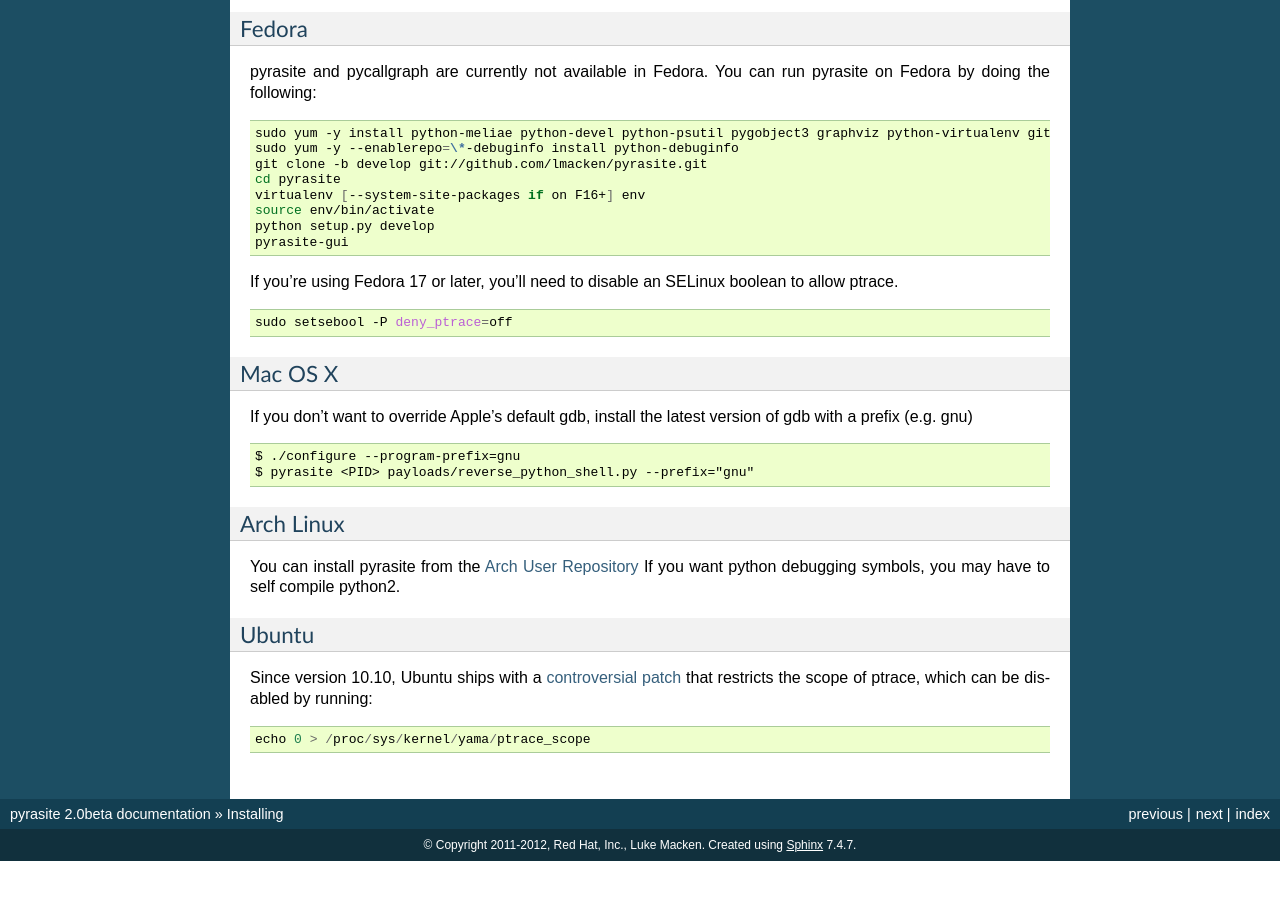
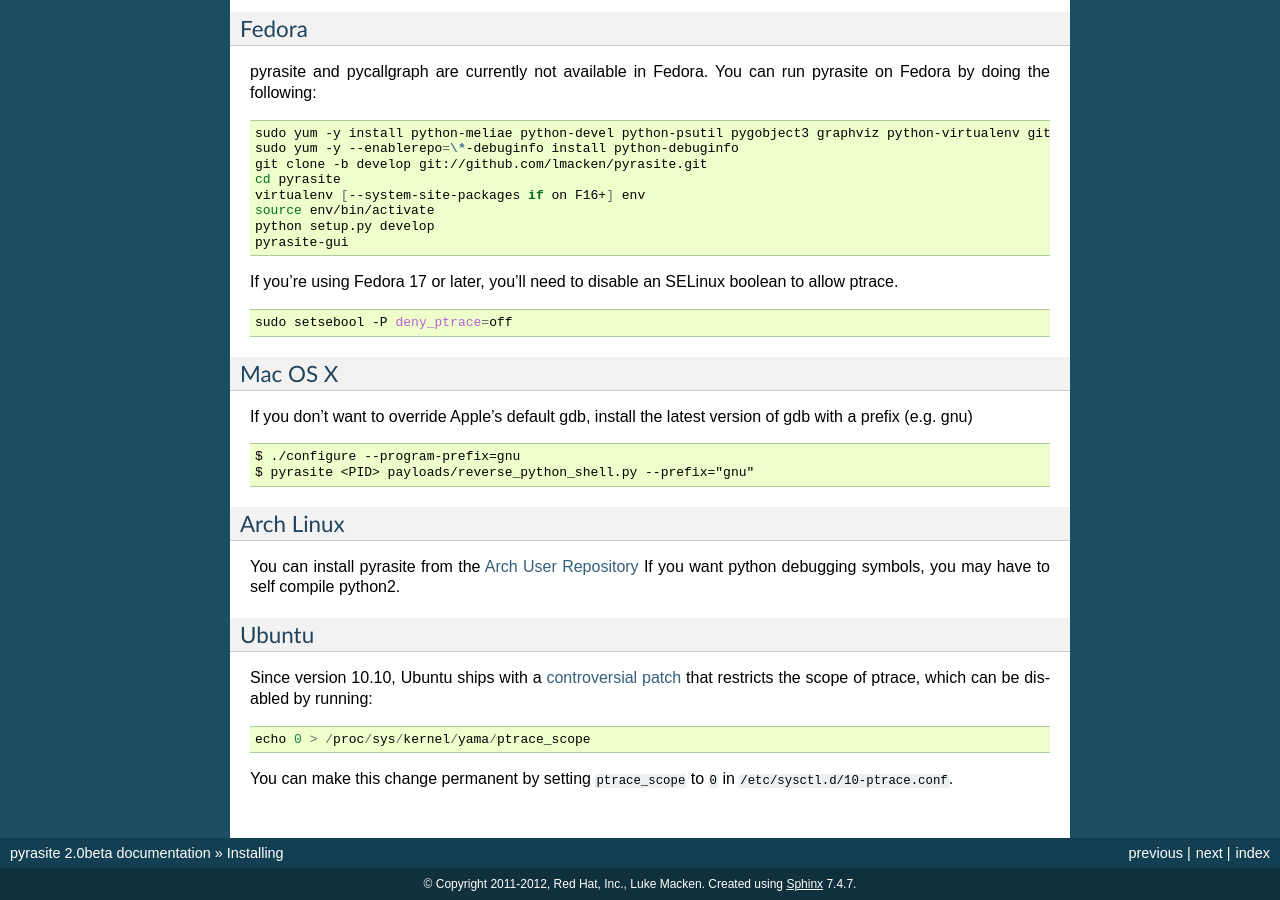
Before and after one commit to lmacken/pyrasite, a Sphinx documentation site: the page built from docs/Installing.rst, in a window 1280 px wide and 900 px high, scrolled down 974 px. Built offline with Sphinx 7.4.7, drawn with Linux system fonts in a browser that asks for light colours; before the commit the page ends 1835 px from its top, so only the background shows below that.

Commit message:
Make a note on how to make the ptrace change permanent on ubuntu

```diff
--- a/docs/Installing.rst
+++ b/docs/Installing.rst
@@ -110,3 +110,6 @@
 ::
 
     echo 0 > /proc/sys/kernel/yama/ptrace_scope
+
+You can make this change permanent by setting ``ptrace_scope`` to ``0`` in
+``/etc/sysctl.d/10-ptrace.conf``.
```
